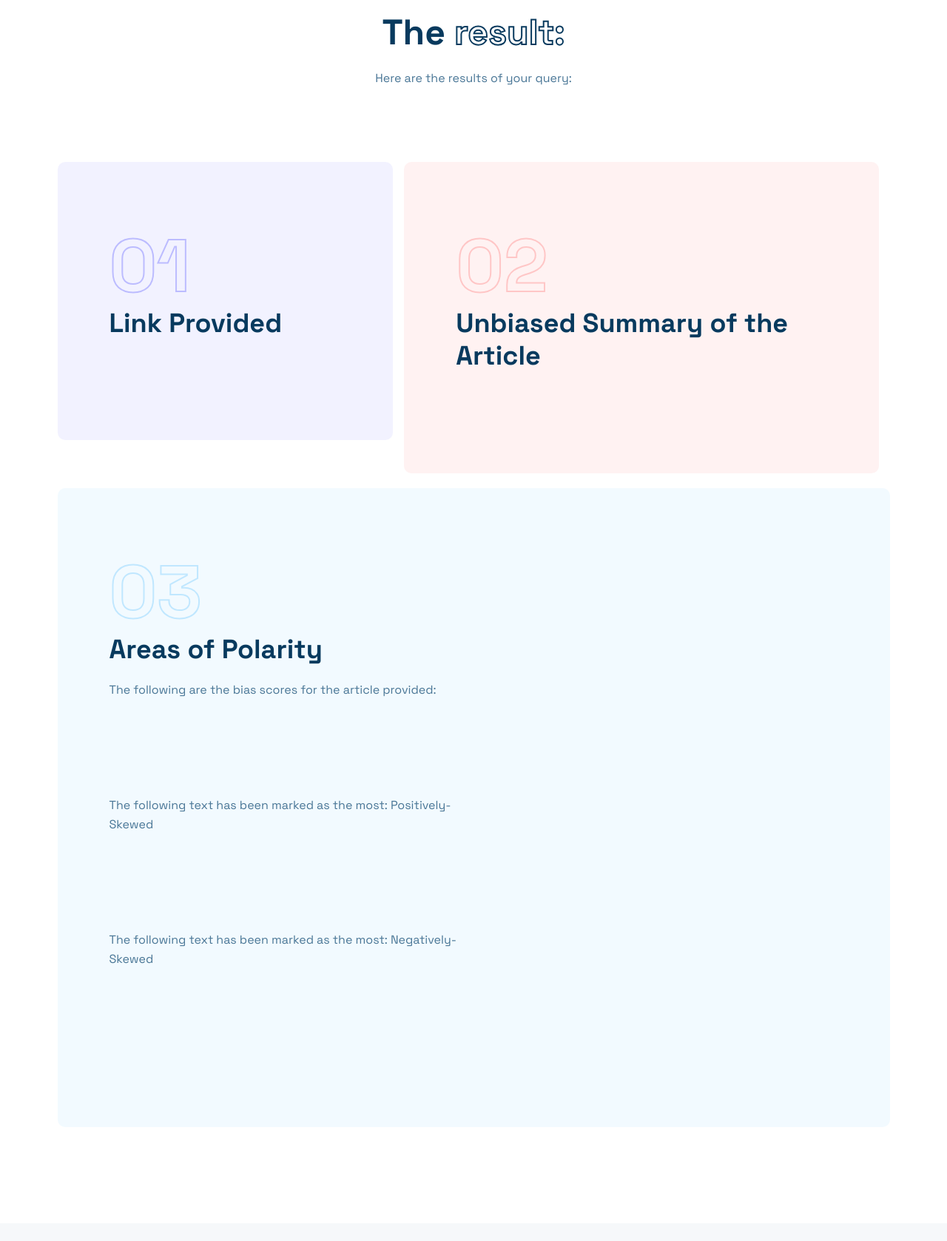
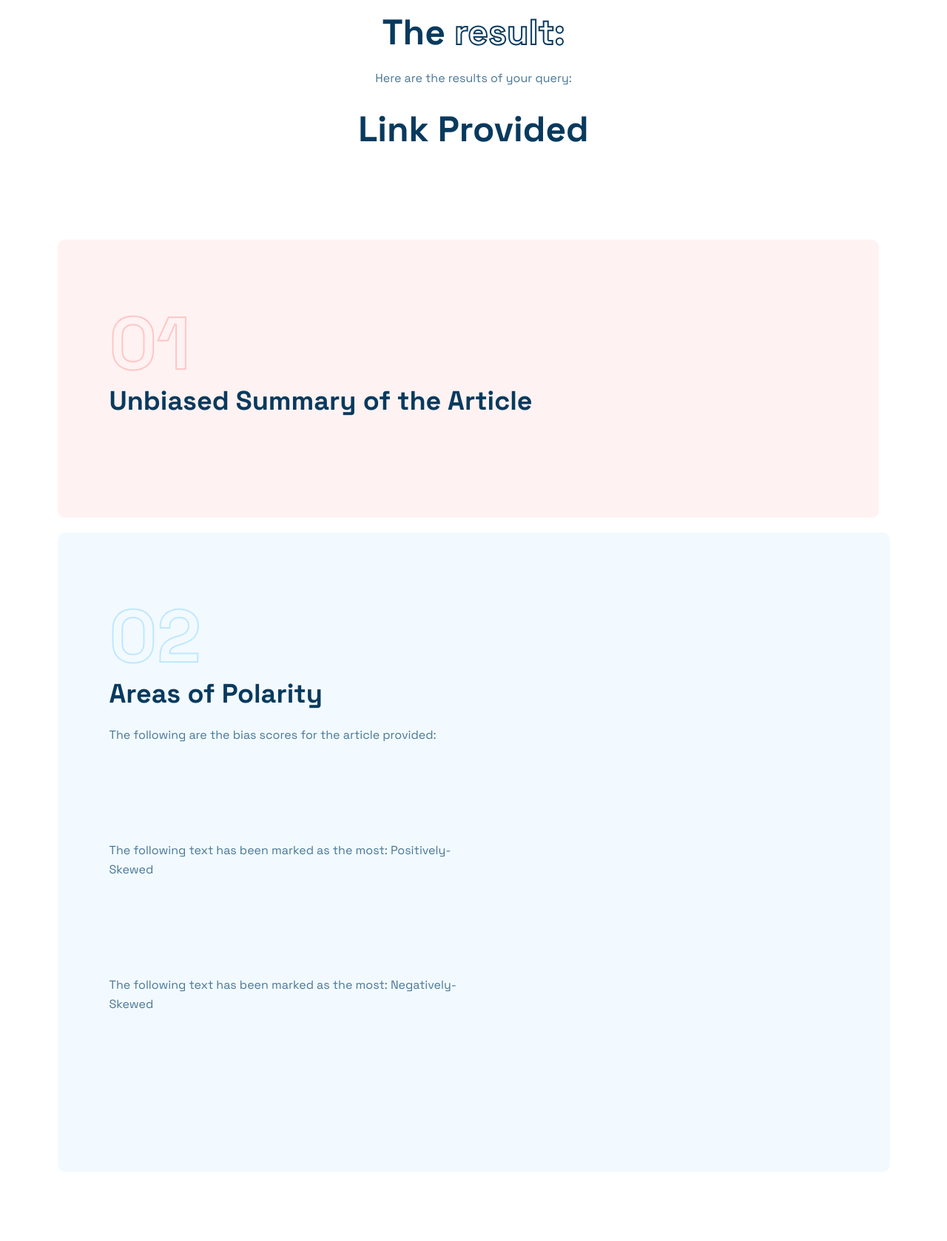
Before and after one commit to Saharsha-N/Newspaper_Detection, a Flask app: template templates/result.html in a window 1280 px wide. Shown: the part 86-1764 px from the top of the page at 74% size. Before the commit the page ends 1389 px from the top, so only its background shows below. Run offline with Flask 3, Linux system fonts and the light colour scheme; the template is opened without the code that fills it, so the values that code supplies are empty; some libraries are stand-ins or nearby versions; some web fonts are replaced.

Commit message:
aesthetic and formatting changes to result.html

```diff
--- a/app.py
+++ b/app.py
@@ -75,6 +75,9 @@
       output = [link, neutral_summary, articleText, threshold, SentimentIntensityAnalyzer(), sentences,  p_res, n_res, scores]
       return render_template("result.html", result = output)
 
+if __name__ == '__main__':
+   app.run(debug=True)
+
 # # print(f"Article Summary: {new_article.article_summary()}\n \nArticle Text: {new_article.article_text(500)}")
 # # print(f"Lemmatized text: {str(new_article.lemmat(500))} \n")
 # sid = SentimentIntensityAnalyzer()
--- a/templates/result.html
+++ b/templates/result.html
@@ -263,27 +263,21 @@
                         <p class="disc">
                             Here are the results of your query:
                         </p>
+                        <br>
+                        <h2>Link Provided</h2>
+                        <p class="disc">
+                            {% print(result[0]) %}
+                        </p>
                     </div>
                 </div>
             </div>
             <div class="row mt--50">
                 <!-- single openup feature area start -->
                 <div class="row mt--50">
-                    <div class="col-lg-5">
-                        <div class="single-feature-area-start index-feature">
+                    <div class="col-lg-12">
+                        <div class="single-feature-area-start index-feature bg-red-l">
                             <div class="featue-content-area">
                                 <span class="pre">01</span>
-                                <h2 class="title">Link Provided</h2>
-                                <p class="disc">
-                                    {% print(result[0]) %}
-                                </p>
-                            </div>
-                        </div>
-                    </div>
-                    <div class="col-lg-7">
-                        <div class="single-feature-area-start index-feature bg-red-l">
-                            <div class="featue-content-area">
-                                <span class="pre">02</span>
                                 <h2 class="title">Unbiased Summary of the Article</h2>
                                 <p class="disc">
                                     {% print(result[1]) %}
@@ -297,7 +291,7 @@
                 <div class="col-lg-12 mt--20">
                     <div class="single-feature-area-start index-feature bg-blue-l">
                         <div class="featue-content-area">
-                            <span class="pre">03</span>
+                            <span class="pre">02</span>
                             <h2 class="title">
                                 Areas of Polarity</h2>
                             <p class="disc">
```
